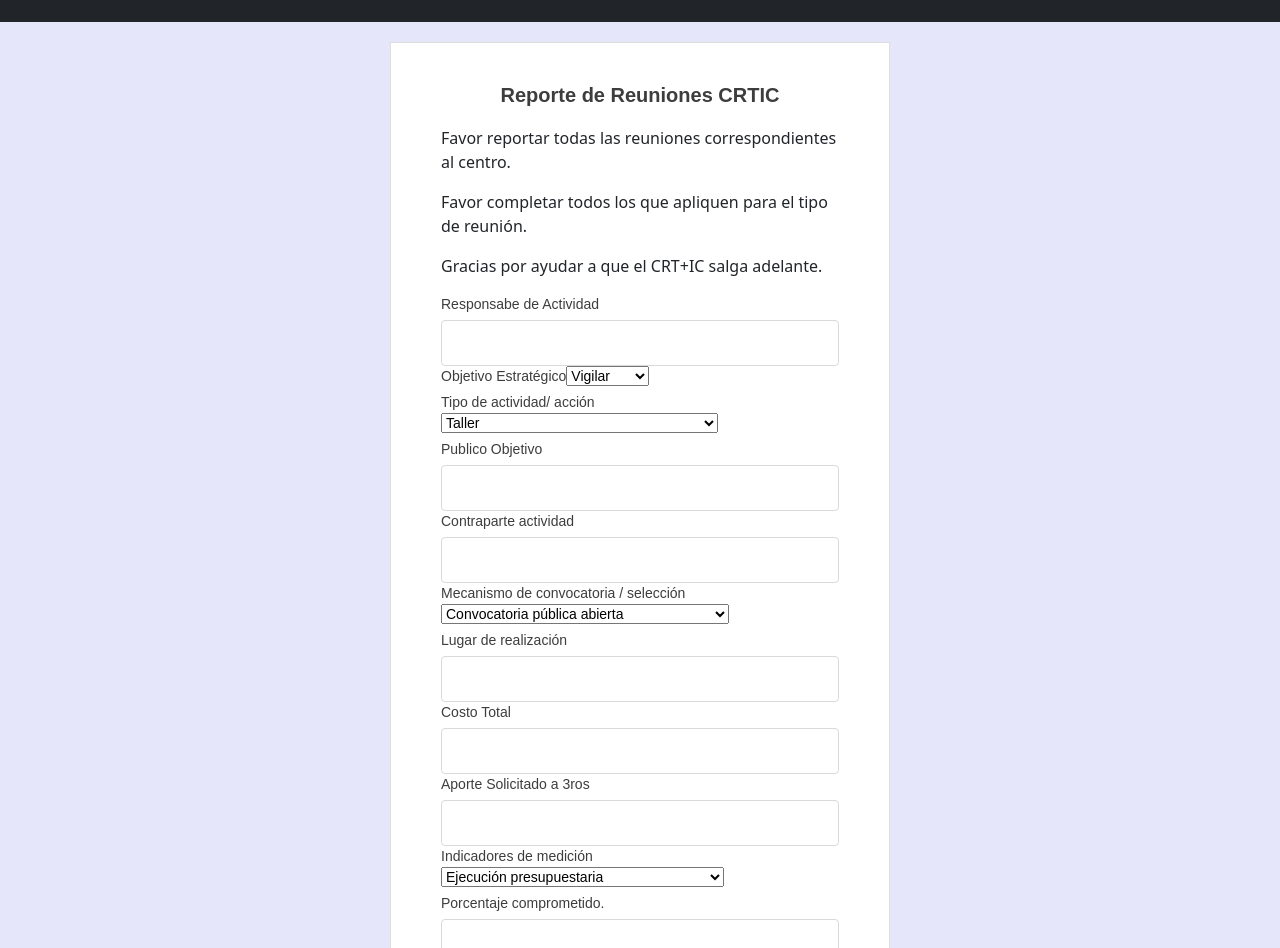
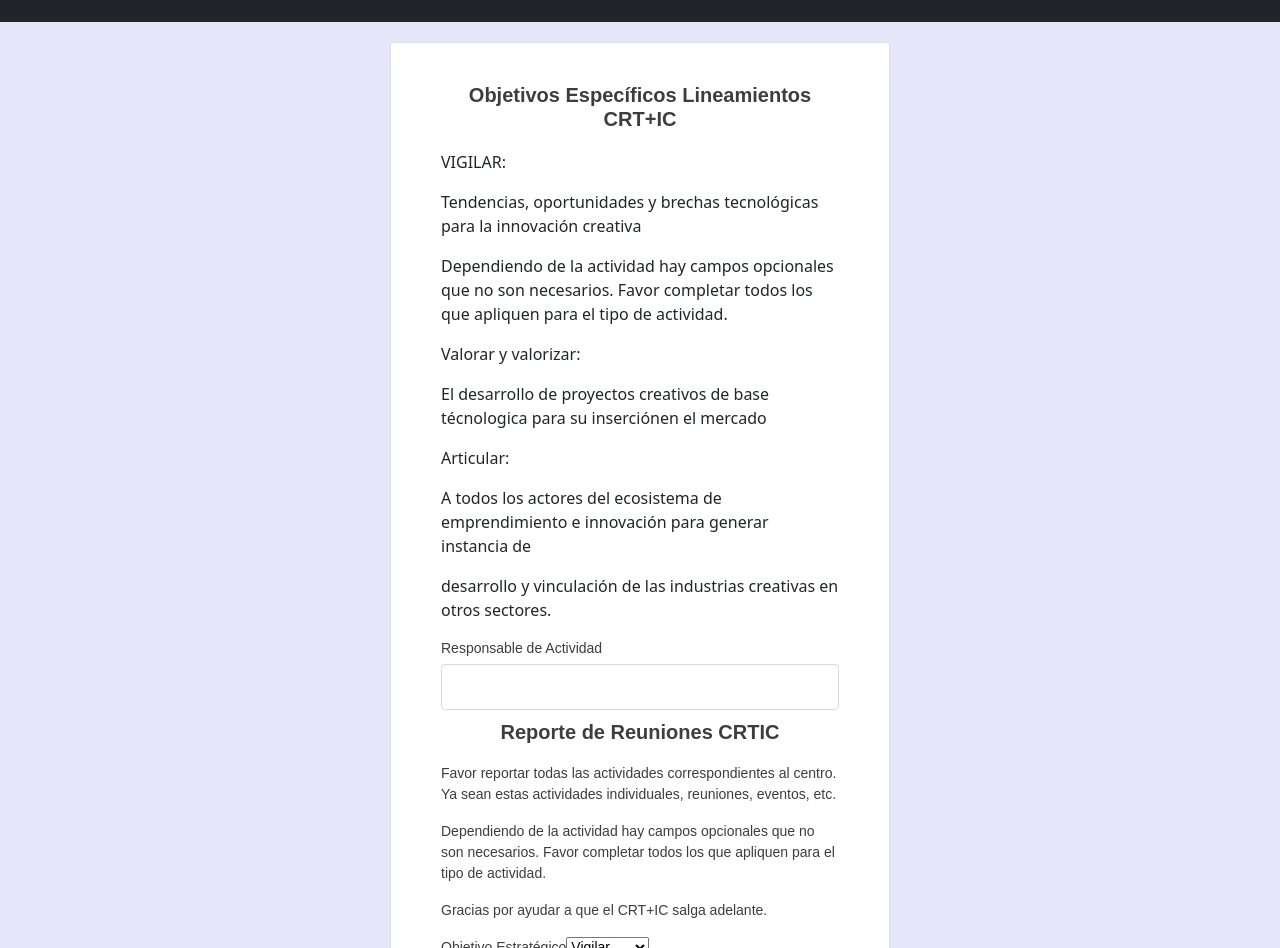
Before and after one commit to JJVergaraManzi/RepoCRT-IC, a React (Create React App) app in the folder FrontEnd/: page /FormularioActividades in a window 1280 px wide. Shown: the part 144-1092 px from the top of the page. Built offline with nearby package versions, Linux system fonts and the light colour scheme.

Commit message:
Arreglos en los enunciados de los formularios

```diff
--- a/FrontEnd/src/components/FormularioActividades.js
+++ b/FrontEnd/src/components/FormularioActividades.js
@@ -115,14 +115,29 @@ export default class ActivityForms extends Component{
     render(){
         return (
             <Styles>
-                <form >
-                    <h1>Reporte de Reuniones CRTIC</h1>
-                    <p>Favor reportar todas las reuniones correspondientes al centro.</p>
-                    <p>Favor completar todos los que apliquen para el tipo de reunión.</p>
-                    <p>Gracias por ayudar a que el CRT+IC salga adelante.</p>
-                    <label>Responsabe de Actividad</label>
-                    <input name="Responsable de Actividad"  value={this.state.ResponsableActividad}/>
+                <form onSubmit={this.onSubmit}>
+                    <div>
+                        <h1>Objetivos Específicos Lineamientos CRT+IC</h1>
+                        <p>VIGILAR: </p>
+                        <p>Tendencias, oportunidades y brechas tecnológicas para la innovación creativa</p>
+                        <p>Dependiendo de la actividad hay campos opcionales que no son necesarios. Favor completar todos los que apliquen para el tipo de actividad.</p>
+                        <p>Valorar y valorizar: </p>
+                        <p>El desarrollo de proyectos creativos de base técnologica para su inserciónen el mercado</p>
+                        <p>Articular:</p>
+                        <p>A todos los actores del ecosistema de emprendimiento e innovación para generar instancia de</p>
+                        <p>desarrollo y vinculación de las industrias creativas en otros sectores.</p>
+                    </div>
+                    <label>Responsable de Actividad</label>
+                    <input
+                    name="Responsable de
+                    Actividad"  value={this.state.ResponsableActividad}/>
                     <label>
+                    <div>
+                        <h1>Reporte de Reuniones CRTIC</h1>
+                        <p>Favor reportar todas las actividades correspondientes al centro. Ya sean estas actividades individuales, reuniones, eventos, etc.</p>
+                        <p>Dependiendo de la actividad hay campos opcionales que no son necesarios. Favor completar todos los que apliquen para el tipo de actividad.</p>
+                        <p>Gracias por ayudar a que el CRT+IC salga adelante.</p>
+                    </div>
                     Objetivo Estratégico
                     <select value={this.state.ObjetivoEstr} onChange={this.handleChange}>
                         <option value="Vigilar">Vigilar</option>
@@ -149,9 +164,13 @@ export default class ActivityForms extends Component{
                     </select>
                     </label>
                     <label>Publico Objetivo</label>
-                    <input name="Publico Objetivo" value={this.state.ObjetivoEstr} />
+                    <input
+                    name="Publico Objetivo"
+                    value={this.state.ObjetivoEstr} />
                     <label>Contraparte actividad</label>
-                    <input name="Contraparte actividad" value={this.state.ObjetivoEstr} />
+                    <input
+                    name="Contraparte actividad"
+                    value={this.state.ObjetivoEstr} />
                     <label>
                     Mecanismo de convocatoria / selección
                     <select value={this.state.MecanismoConv} onChange={this.handleChange}>
@@ -161,11 +180,17 @@ export default class ActivityForms extends Component{
                     </select>
                     </label>
                     <label>Lugar de realización</label>
-                    <input name="Lugar de realización" value={this.state.Lugar}/>
+                    <input
+                    name="Lugar de realización"
+                    value={this.state.Lugar}/>
                     <label>Costo Total</label>
-                    <input name="Costo Total" value={this.state.CostoTotal}  />
+                    <input
+                    name="Costo Total"
+                    value={this.state.CostoTotal}  />
                     <label>Aporte Solicitado a 3ros</label>
-                    <input name="Aporte Solicitado a 3ros" value={this.state.AporteSolic} />
+                    <input
+                    name="Aporte Solicitado a 3ros"
+                    value={this.state.AporteSolic} />
                     <label>
                     Indicadores de medición
                     <select value={this.state.IndicadoresMed} onChange={this.handleChange}>
@@ -178,14 +203,22 @@ export default class ActivityForms extends Component{
                     </select>
                     </label>
                     <label>Porcentaje comprometido.</label>
-                    <input name="Porcentaje comprometido." value={this.state.ObjetivoEstr} />
+                    <input
+                    name="Porcentaje comprometido."
+                    value={this.state.ObjetivoEstr} />
                     <label>Descripción de la actividad / acción</label>
-                    <input name="Descripción de la actividad / acción" value={this.state.ObjetivoEstr} />
+                    <input
+                    name="Descripción de la actividad / acción"
+                    value={this.state.ObjetivoEstr} />
                     <label>Fecha de actividad</label>
-                    <input name="Fecha de actividad" value={this.state.ObjetivoEstr} />
+                    <input
+                    name="Fecha de actividad"
+                    value={this.state.ObjetivoEstr} />
                     <label>Descripción de la actividad / acción</label>
-                    <input name="Descripción de la actividad / acción" value={this.state.ObjetivoEstr} />
-                    <input type="submit" />
+                    <input
+                    name="Descripción de la actividad / acción"
+                    value={this.state.ObjetivoEstr} />
+                    <input type="submit" placeholder="Enviar formulario" />
                 </form>
             </Styles>
         )
--- a/FrontEnd/src/components/FormularioReuniones.js
+++ b/FrontEnd/src/components/FormularioReuniones.js
@@ -114,17 +114,27 @@ export default class ReunionForm extends Component{
         return(
             <Styles>
                 <div>
-                <h1 className="my-4 font-weight-bold .display-4">Registro de Reuniones</h1>
-                    <form>
+                    <form onSubmit={this.onSubmit}>
+                        <div>
+                        <h1 >Registro de Reuniones</h1>
+                        <p>Favor reportar todas las reuniones correspondientes al centro.</p>
+                        <p>Favor completar todos los que apliquen para el tipo de reunión.</p>
+                        <p>Gracias por ayudar a que el CRT+IC salga adelante.</p>
+                        </div>
                         <label>Responsable de la reunion
                         <input
                         label="Responsable de la reunion"
                         name="ResponsableReunion"
+                        onChange={this.onInputChange}
+                        value={this.state.ResponsableReunion}
                         type="text" />
                         </label>
                         <label>
                         Modalidad
-                        <select value={this.state.Modalidad} onChange={this.handleChange}>
+                        <select
+                        value={this.state.Modalidad}
+                        onChange={this.onInputChange}
+                        value={this.state.Modalidad}>
                             <option value="Reunion Prescencial">Reunion Prescencial</option>
                             <option value="Reunion Virtual (Conferencia)">Reunion Virtual (Conferencia)</option>
                             <option value="Reunion Virtual (Llamada)">Reunion Virtual (Llamada)</option>
@@ -136,7 +146,7 @@ export default class ReunionForm extends Component{
                         Fecha
                         <DatePicker
                         className="form-control"
-                        selected={this.state.date}
+                        selected={this.state.Hora}
                         onChange={this.onChangeDate} />
                         </label>
                         <label>
@@ -153,6 +163,8 @@ export default class ReunionForm extends Component{
                         <input
                         label="Objetivo de la reunion"
                         name="Objetivo de la reunion"
+                        onChange={this.onInputChange}
+                        value={this.state.Objetivo}
                         type="text" />
                         </label>
                         <label>
@@ -160,6 +172,8 @@ export default class ReunionForm extends Component{
                         <input
                         label="Minuta de la Reunion"
                         name="Minuta de la Reunion"
+                        onChange={this.onInputChange}
+                        value={this.state.Minuta}
                         type="text" />
                         </label>
                         <label>
@@ -167,6 +181,8 @@ export default class ReunionForm extends Component{
                         <input
                         label="Contraparte actividad"
                         name="Contraparte actividad"
+                        onChange={this.onInputChange}
+                        value={this.state.Contraparte}
                         type="text" />
                         </label>
                         <label>
@@ -174,6 +190,8 @@ export default class ReunionForm extends Component{
                         <input
                         label="Asistentes invitados"
                         name="Asistentes invitados"
+                        onChange={this.onInputChange}
+                        value={this.state.AsistentesInvitados}
                         type="text" />
                         </label>
                         <label>
@@ -181,6 +199,8 @@ export default class ReunionForm extends Component{
                         <input
                         label="Asistentes presentes"
                         name="Asistentes presentes"
+                        onChange={this.onInputChange}
+                        value={this.state.AsistentesPresentes}
                         type="text" />
                         </label>
                         <label>
@@ -188,6 +208,8 @@ export default class ReunionForm extends Component{
                         <input
                         label="Compromisos CRT+IC"
                         name="Compromisos CRT+IC"
+                        onChange={this.onInputChange}
+                        value={this.state.CompromisosCRTIC}
                         type="text" />
                         </label>
                         <label>
@@ -195,11 +217,15 @@ export default class ReunionForm extends Component{
                         <input
                         label="Compromisos contraparte"
                         name="Compromisos contraparte"
+                        onChange={this.onInputChange}
+                        value={this.state.CompromisosContraparte}
                         type="text" />
                         </label>
                         <label>
                         Tipo de verificador
-                        <select value={this.state.ObjetivoEstr} onChange={this.handleChange}>
+                        <select value={this.state.VerificadorTipo}
+                        onChange={this.onInputChange}
+                        value={this.state.userSelected}>
                             <option value="Fotografías">Fotografías</option>
                             <option value="Lista de asistencia">Desarrollo / Planificación / Avance propio</option>
                             <option value="Registro de actividad">Registro de actividad</option>
@@ -214,8 +240,11 @@ export default class ReunionForm extends Component{
                         <input
                         label="3 Ideas fuerza para comunicaciones"
                         name="3 Ideas fuerza para comunicaciones"
+                        onChange={this.onInputChange}
+                        value={this.state.TresIdeas}
                         type="text" />
                         </label>
+                        <input type="submit" />
                     </form>
                 </div>
             </Styles>
```
